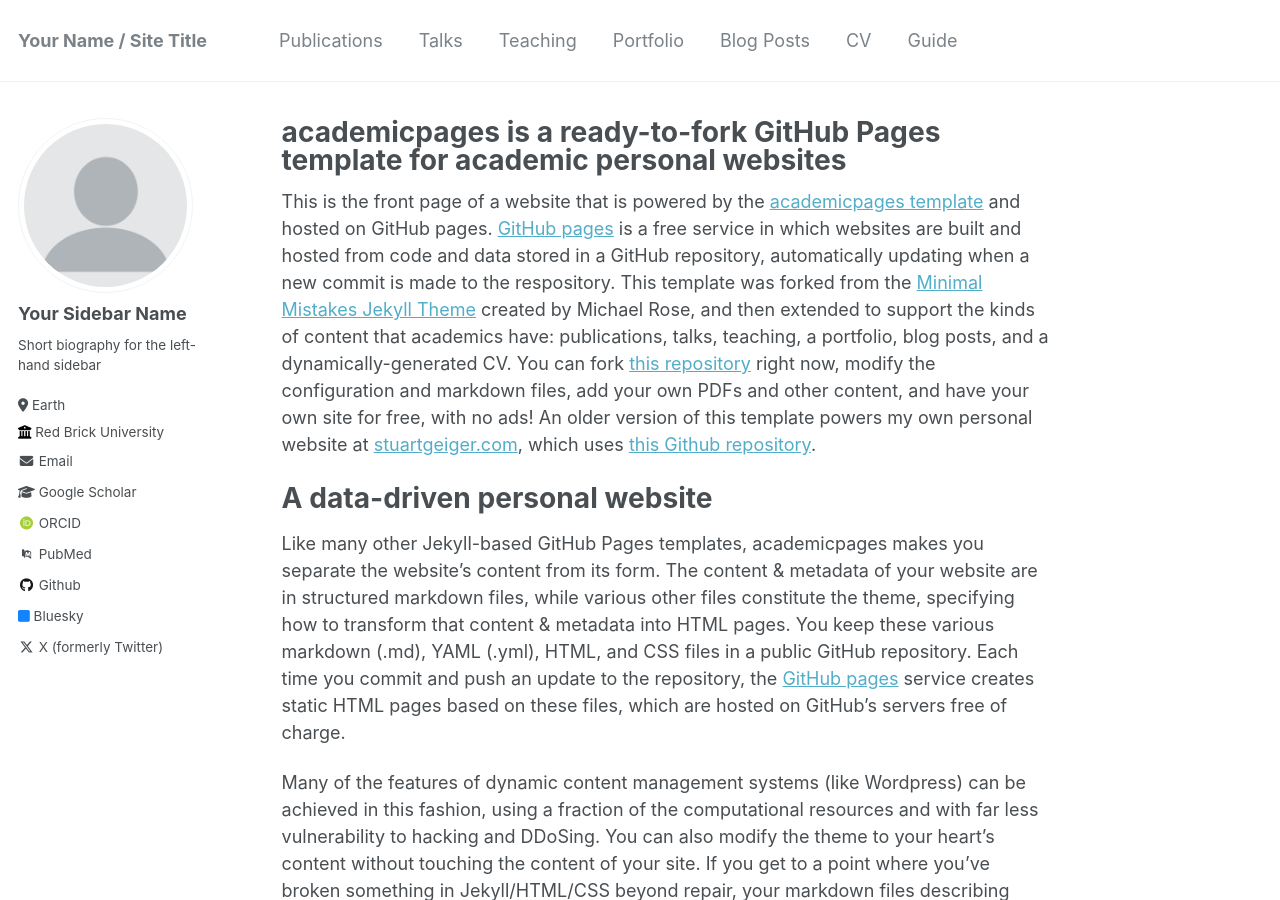
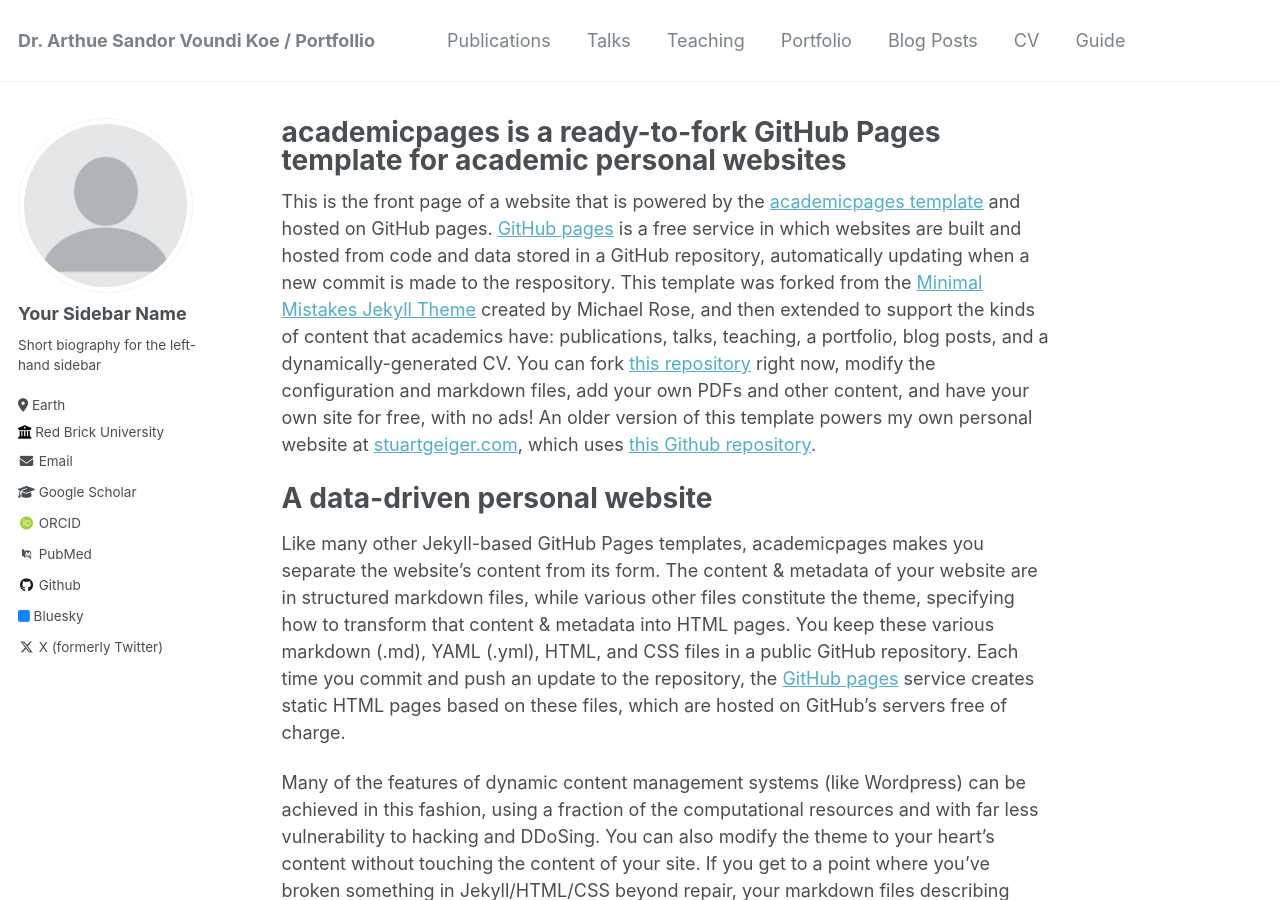
Before and after one commit to arthursandorvk/arthursandorvk.github.io, a Jekyll site: the page built from _pages/about.md, in a window 1280 px wide and 900 px high. Built offline with Jekyll 4.4.1, drawn with Linux system fonts in a browser that asks for light colours; some web fonts are replaced.

Commit message:
Update _config.yml

```diff
--- a/_config.yml
+++ b/_config.yml
@@ -8,7 +8,7 @@
 
 # Basic Site Settings
 locale                   : "en-US"
-title                    : "Your Name / Site Title"
+title                    : "Dr. Arthue Sandor Voundi Koe / Portfollio"
 title_separator          : "-"
 name                     : &name "Your Name"
 description              : &description "personal description"
```
